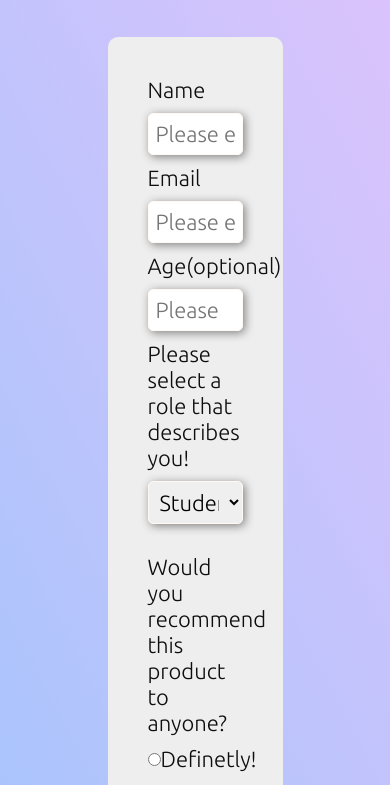
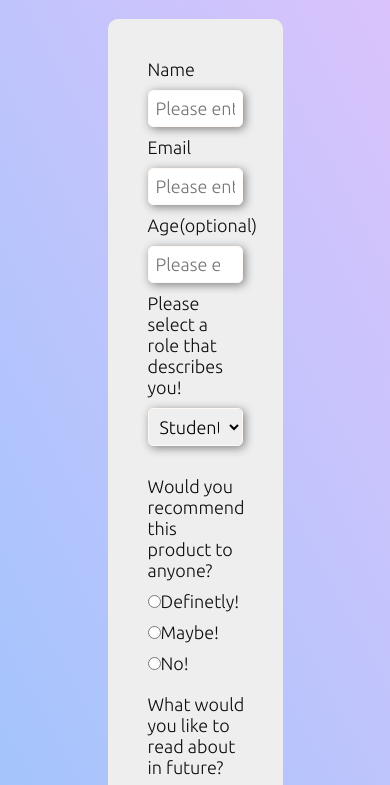
Before and after one commit to Haroonrules/Survey-Form, a plain HTML site: page index.html in a window 390 px wide. Shown: the part 165-950 px from the top of the page. Drawn offline with Linux system fonts and the light colour scheme.

Commit message:
Update styles.css

```diff
--- a/styles.css
+++ b/styles.css
@@ -118,7 +118,7 @@ button:hover {
 }
 @media screen and (max-width: 1000px) {
   body {
-    font-size: 2.2rem;
+    font-size: 1.8rem;
   }
   .prefer__radio {
     display: block;
```
